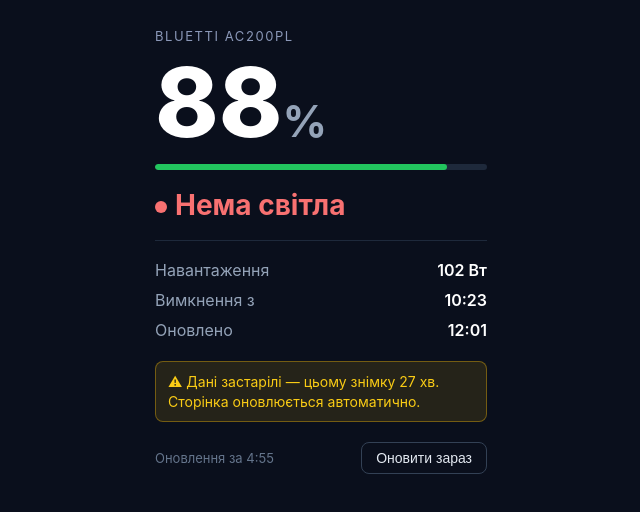
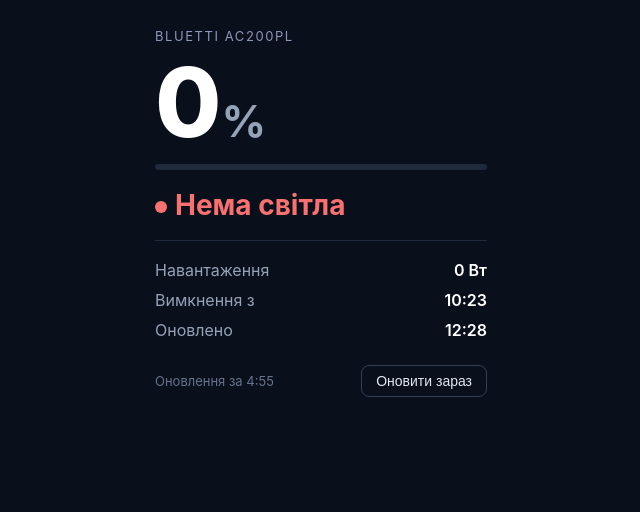
Before and after one commit to paliichukmykola/bluetti-widget, a plain HTML site: page index.html in a window 1280 px wide. Shown: the whole page, without its empty margins (319-959 px from the left). Drawn offline with Linux system fonts and the light colour scheme.

Commit message:
widget: 0% no grid 0W @ 12:28

```diff
--- a/index.html
+++ b/index.html
@@ -32,18 +32,18 @@
 <body>
 <div class="wrap">
   <div class="label">Bluetti AC200PL</div>
-  <div class="soc">88<span>%</span></div>
-  <div class="bar"><i style="width: 88%"></i></div>
+  <div class="soc">0<span>%</span></div>
+  <div class="bar"><i style="width: 0%"></i></div>
   <div class="grid off"><span class="dot"></span>Нема світла</div>
   <hr>
-  <div class="row"><span class="k">Навантаження</span><span class="v">102 Вт</span></div>
+  <div class="row"><span class="k">Навантаження</span><span class="v">0 Вт</span></div>
   <div class="row"><span class="k">Вимкнення з</span><span class="v">10:23</span></div>
-  <div class="row"><span class="k">Оновлено</span><span class="v">12:01</span></div>
+  <div class="row"><span class="k">Оновлено</span><span class="v">12:28</span></div>
   <div class="warn" id="warn"></div>
   <div class="foot"><span class="cd" id="cd"></span><button onclick="location.reload()">Оновити зараз</button></div>
 </div>
 <script>
-  var updatedUtc = "2026-11-23T10:01:02+00:00";
+  var updatedUtc = "2026-11-23T10:28:02+00:00";
   var RELOAD_S = 300;
   var STALE_MIN = 20;
   var left = RELOAD_S;
```
